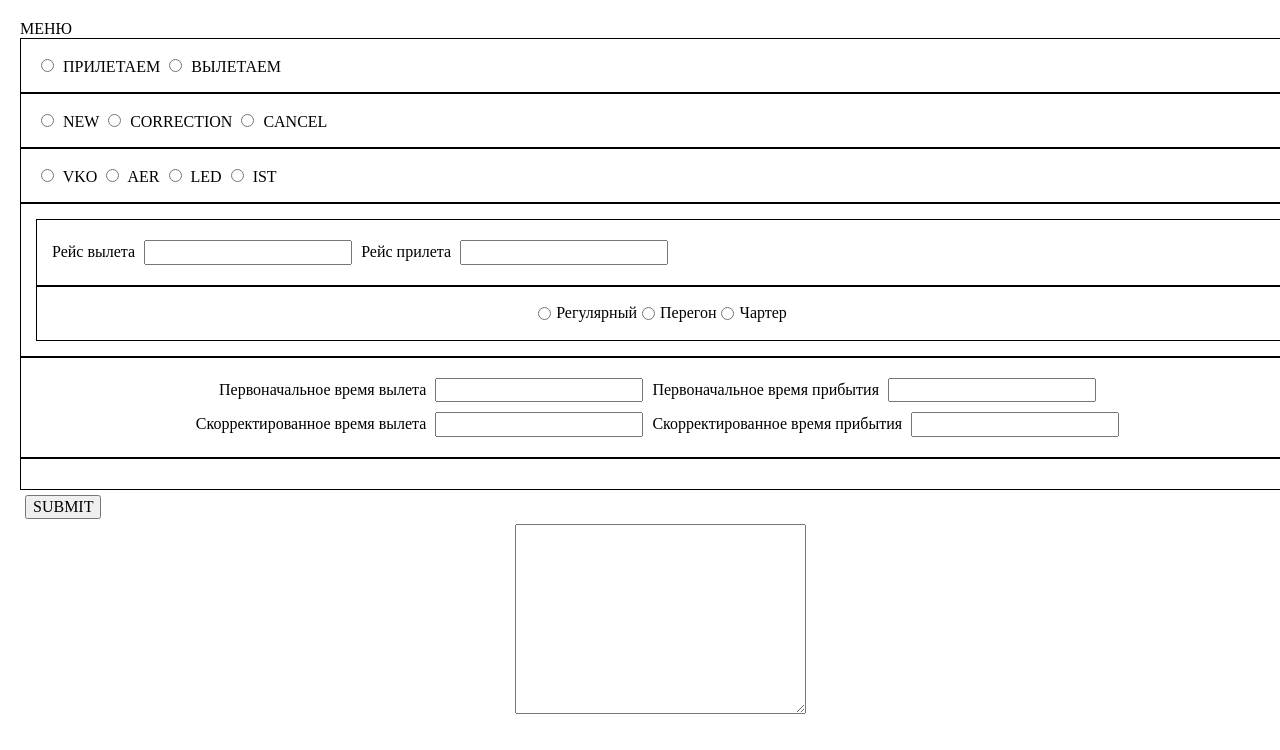
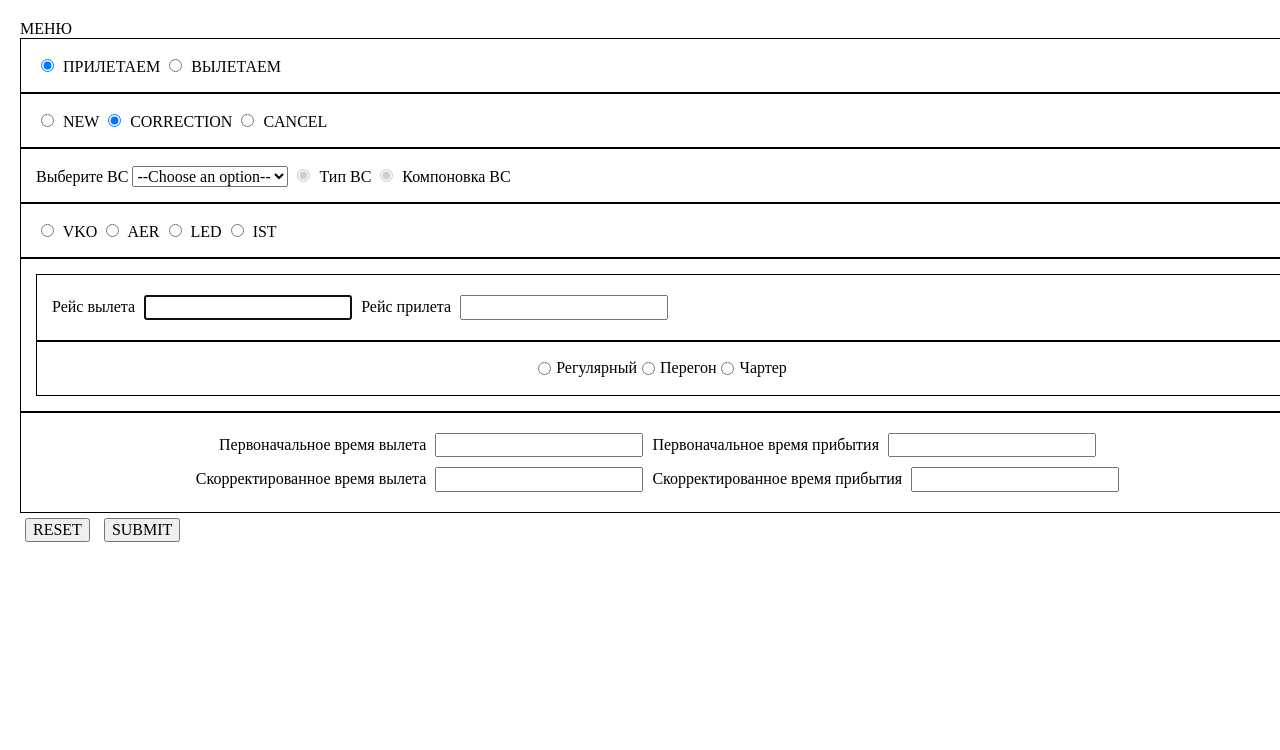
Before and after one commit to DevRnDAskella/SCR, a plain HTML site: page index.html in a window 1280 px wide. Shown: the top 750 px of the page. Drawn offline with Linux system fonts and the light colour scheme.

Commit message:
Added DataBase.js and correct main.js, index.js

```diff
--- a/index.html
+++ b/index.html
@@ -15,7 +15,7 @@
         <form class="menu" action="#">
             <div class="menu-title"><span>МЕНЮ</span></div>
             <section class="arrival-or-departure">
-                <input type="radio" name="question" id="arrival">
+                <input type="radio" name="question" id="arrival" checked>
                 <label for="arrival">ПРИЛЕТАЕМ</label>
 
                 <input type="radio" name="question" id="departure">
@@ -25,11 +25,22 @@
                 <input type="radio" name='correction' id='new'>
                 <label for="new">NEW</label>
 
-                <input type="radio" name='correction' id='correction'>
+                <input type="radio" name='correction' id='correction' checked>
                 <label for="correction">CORRECTION</label>
 
                 <input type="radio" name='correction' id='cansel'>
                 <label for="cansel">CANCEL</label>
+            </section>
+            <section class="menu-aircraft aircraft">
+                <label for="aircraft-select">Выберите ВС</label>
+                <select name="aircrafts" id="aircraft-select">
+                    <option value="default">--Choose an option--</option>
+                </select>
+                <input type="radio" id="aircraft-type" name="type" checked disabled>
+                <label for="aircraft-type">Тип ВС</label>
+
+                <input type="radio" id="aircraft-layout" name="aircraft-layout" checked disabled>
+                <label for="aircraft-layout">Компоновка ВС</label>
             </section>
             <section class='menu-airports airports'>
                 <input type="radio" id='vko' name="airport">
@@ -47,7 +58,7 @@
             <section class="menu-flight flight">
                 <section class="flight-number">
                     <label for="flight-departure">Рейс вылета</label>
-                    <input type="text" class="flight-number" id='flight-departure'>
+                    <input type="text" class="flight-number" id='flight-departure' autofocus>
 
                     <label for="flight-arrival">Рейс прилета</label>
                     <input type="text" class="flight-arrival" id='flight-arrival'>
@@ -77,14 +88,13 @@
                     <input type="text" class="origin-arrival" id="correction-time-arrival">
                 </div>
             </section>
-            <section class="menu-aircraft">
-                <!-- typeAircraft -->
-                <!-- layoutAircraft -->
-            </section>
+
+            <input type="reset" value="RESET">
             <input type="submit" value="SUBMIT">
         </form>
-        <div class="pop-up output">
-            <textarea name="" id="" cols="30" rows="10"></textarea>
+        <div class="popup output-data hidden">
+            <label for="output">Скорректируйте данные, если необходимо</label>
+            <textarea id="output2" cols="30" rows="10">Некоторый текст</textarea>
         </div>
     </div>
 
--- a/main.js
+++ b/main.js
@@ -1,32 +1,56 @@
-import airportsData from './staticData.js';
-import validate from './validate.js';
+import StaticData from './staticData.js';
+// import validate from './validate.js';
 
 const currentTime = new Date().toUTCString();
 const airports = document.querySelectorAll('.airport');
-
+const popup = document.querySelector('.popup');
+const outputText = popup.querySelector('textarea');
+const form = document.forms[0];
 
 const data = {
-    airportName: '',
+    airport: {
+        airportNameDeparture: '',
+        airportNameArrival: '',
         isSloted: false,
-    modeCorrection: '',
+    },
+    time: {
         currentDate: currentTime.slice(5, 11)
             .split(' ')
             .join('')
             .toUpperCase(),
-    currentSeason: 'W21', // TODO написать функцию
-    flight: '', // input
-    kindFlight: '', // input
+        currentSeason: setCurrentSeason(currentTime), // TODO написать функцию
         originTimeArrival: '', // input !
         originTimeDeparture: '', // input !
         correctionTimeDeparture: '', // input !
         correctionTimeArrival: '', // input !
-    typeAircraft: 'SU9', // input !
-    layoutAircraft: '100/103', // input !
+    },
+    aircraft: {
+        aircraft: setAircraftLayout(form),
+        typeAircraft: setAircraftType(form, StaticData),
+        layoutAircraft: setAircraftLayout(form, StaticData),
+    },
+    flight: {
+        flight: setFlightNumber(form), // input
+        kindFlight: setKindFlight(form), // input
+    },
+    modeCorrection: setModeCorrection(form),
+    setting: {
         emailResponse: 'ops1@azimuth.aero'.toUpperCase(),
         textAdded: 'GI BRGDS,=AZIMUTH=OPS',
+    },
 }
 
+// Handlers
+form.elements.aircrafts.addEventListener('change', (e) => { console.log(e.type) });
 
+
+
+//
+// Logic
+renderAircraftsList(form, StaticData);
+outputText.value = renderData(data);
+
+//
 function setAirportName() {
 
 }
@@ -59,16 +83,41 @@ function setCorrectionTimeArrival() {
 
 }
 
-function setCorrectionTimeArrival() {
+function setCorrectionTimeDeparture() {
 
+}
+
+function setCurrentSeason(currentTime) {
+    return `W21`; //TODO write function
+}
+
+function setAircraftType(data) {
+    if (form.elements.type.value == 'on') {
+        return 'SU9';
+    } else throw new Error('Обратитесь за доработкой'); //TODO Создать отдельный клас ошибок
+}
+
+function setAircraftLayout(form, data) {
+    const activeSelect = form.elements.aircrafts
+    return;
 }
 
 function vilidateData() {
     //  ,удет отдельный js модуль под них
 }
 
+function renderAircraftsList(form, data) {
+    let i = 0;
+    return data.aircraftsDataList.map(elem => {
+        const option = document.createElement('option');
+        option.setAttribute('name', elem.aircraftNumber);
+        option.textContent = elem.aircraftNumber;
+        form.elements.aircrafts.appendChild(option);
+    });
+}
+
 function renderData(data) {
-    if (data.modeCorrection == 'new')
+    // if (data.modeCorrection == 'new')
     return `
       SCR
       ${data.emailResponse}
--- a/staticData.js
+++ b/staticData.js
@@ -55,4 +55,20 @@ const airportsDataList = [{
     },
 ];
 
-export default airportsDataList;
+const aircraftsDataList = [
+    { aircraftNumber: 89036, type: 'SU9', layout: 103 },
+    { aircraftNumber: 89079, type: 'SU9', layout: 100 },
+    { aircraftNumber: 89080, type: 'SU9', layout: 100 },
+    { aircraftNumber: 89085, type: 'SU9', layout: 100 },
+    { aircraftNumber: 89093, type: 'SU9', layout: 100 },
+    { aircraftNumber: 89094, type: 'SU9', layout: 100 },
+    { aircraftNumber: 89095, type: 'SU9', layout: 100 },
+    { aircraftNumber: 89121, type: 'SU9', layout: 100 },
+    { aircraftNumber: 89136, type: 'SU9', layout: 100 },
+    { aircraftNumber: 89139, type: 'SU9', layout: 100 },
+    { aircraftNumber: 89149, type: 'SU9', layout: 100 },
+    { aircraftNumber: 89179, type: 'SU9', layout: 100 },
+    { aircraftNumber: 89180, type: 'SU9', layout: 100 },
+]
+
+export default { airportsDataList, aircraftsDataList };
--- a/style.css
+++ b/style.css
@@ -23,3 +23,45 @@ input {
     visibility: hidden;
     /* элемент невидим, но занимается место на странице и влияет на разметку*/
 }
+
+.popup {
+    position: relative;
+    display: inline-block;
+    cursor: pointer;
+}
+
+.popup {
+    /* visibility: hidden; */
+    width: 30%;
+    background-color: #555;
+    color: #fff;
+    text-align: center;
+    border-radius: 6px;
+    padding: 8px 0;
+    position: absolute;
+    z-index: 1;
+    user-select: none;
+}
+
+.popup .popup-content {
+    content: '';
+    position: absolute;
+    top: 100%;
+    left: 50%;
+    border-style: solid;
+    border-color: #555 transparent transparent transparent;
+}
+
+.popup .hidden {
+    visibility: visible;
+    animation: fadeIn 1s;
+}
+
+@keyframes fadeIn {
+    from {
+        opacity: 0;
+    }
+    to {
+        opacity: 1;
+    }
+}
```
Also changed, not shown: validate.js (+13 -13 lines). Lines whose indentation alone changed are shown as unchanged.
